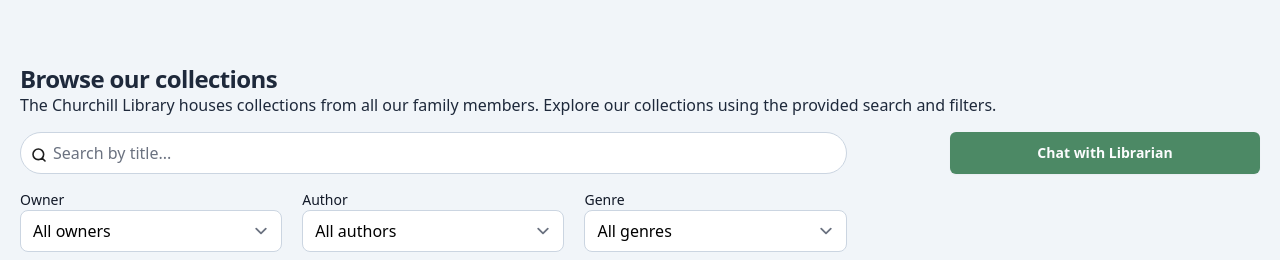
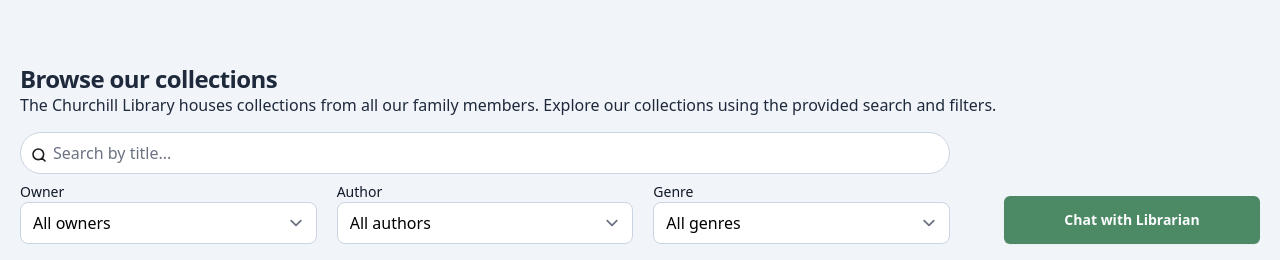
Before and after one commit to zachchurchill/churchill-library, a Rails app: page /collections in a window 1280 px wide. Shown: the part 112-372 px from the top of the page. Run offline with Rails 7, Linux system fonts and the light colour scheme; data that the repository does not hold is empty; style sheets or scripts are compiled from the project's sources; some libraries are stand-ins or nearby versions.

Commit message:
refactor collections UI to allow search and filters to work together and remove buttons from form

```diff
--- a/app/views/collections/show.html.erb
+++ b/app/views/collections/show.html.erb
@@ -4,22 +4,15 @@
     <h1 class="font-semibold text-2xl leading-tight tracking-tight text-slate-800">Browse our collections</h1>
     <p class="leading-snug text-slate-800">The Churchill Library houses collections from all our family members. Explore our collections using the provided search and filters.</p>
   </section>
-  <section id="search-and-filters" class="mt-4">
-    <div class="flex md:flex-row flex-col justify-between">
-    <%= form_with(url: collections_path, method: :get, class: "basis-full md:basis-2/3 relative") do |f| %>
+  <section id="search-and-filters" class="mt-4 flex flex-col md:flex-row justify-between gap-4">
+    <%= form_with(url: collections_path, method: :get, class: "basis-3/4 flex flex-col justify-between gap-2") do |f| %>
+      <div class="relative">
         <svg width="14" height="14" viewBox="0 0 14 14" fill="none" xmlns="http://www.w3.org/2000/svg" class="inline absolute mt-4 ml-3">
           <path d="M13 13L10.1 10.1M11.6667 6.33333C11.6667 9.27885 9.27885 11.6667 6.33333 11.6667C3.38781 11.6667 1 9.27885 1 6.33333C1 3.38781 3.38781 1 6.33333 1C9.27885 1 11.6667 3.38781 11.6667 6.33333Z" stroke="#1E1E1E" stroke-width="1.6" stroke-linecap="round" stroke-linejoin="round"/>
         </svg>
         <%= f.search_field :title, placeholder: "Search by title...", value: params[:title], class: "w-full pl-8 rounded-full border border-solid border-slate-300" %>
-    <% end %>
-      <% if logged_in? %>
-      <button class="basis-full md:basis-1/4 mt-2 md:mt-0 py-2 md:py-0 border border-solid rounded-md text-sm font-semibold text-slate-600 shadow-sm border-green-600 hover:border-green-800 cursor-pointer disabled:cursor-not-allowed disabled:opacity-75 disabled:hover:border-green-600" disabled>Chat with Librarian</button>
-      <% else %>
-      <button class="basis-full md:basis-1/4 mt-2 md:mt-0 py-2 md:py-0 rounded-md text-sm font-semibold text-white shadow-sm bg-green-800 hover:bg-green-700 cursor-pointer disabled:opacity-75 disabled:cursor-not-allowed disabled:hover:bg-green-800" disabled>Chat with Librarian</button>
-      <% end %>
       </div>
-    <div class="mt-4 flex flex-row justify-between">
-    <%= form_with(url: collections_path, method: :get, class: "basis-full md:basis-2/3 flex md:flex-row flex-col") do |f| %>
+      <div class="flex md:flex-row flex-col">
         <div class="w-full mr-0 md:mr-3 [&_select]:w-full [&_select]:rounded-lg [&_select]:border [&_select]:border-solid [&_select]:border-slate-300">
           <%= f.label :owner, class: "block text-xs md:text-sm font-medium leading-6 text-gray-900" %>
           <%= f.collection_select :owner, Collection.unique_owners, :to_s, :titleize, { include_blank: "All owners", selected: params[:owner] }, { onchange: "this.form.requestSubmit()" } %>
@@ -32,9 +25,16 @@
           <%= f.label :genre, class: "block text-xs md:text-sm font-medium leading-6 text-gray-900" %>
           <%= f.collection_select :genre, Genre.unique_genres, :to_s, :titleize, { include_blank: "All genres", selected: params[:genre] }, { onchange: "this.form.requestSubmit()" } %>
         </div>
+      </div>
+    <% end %>
+    <div class="basis-1/4 md:max-w-64 flex flex-row md:flex-col justify-end gap-2">
+      <% if logged_in? %>
+      <button class="basis-full py-2 md:py-0 border border-solid rounded-md text-sm font-semibold text-slate-600 shadow-sm border-green-600 hover:border-green-800 cursor-pointer disabled:cursor-not-allowed disabled:opacity-75 disabled:hover:border-green-600" disabled>Chat with Librarian</button>
+      <% else %>
+      <button class="basis-full md:basis-12 py-2 md:py-0 rounded-md text-sm font-semibold text-white shadow-sm bg-green-800 hover:bg-green-700 cursor-pointer disabled:opacity-75 disabled:cursor-not-allowed disabled:hover:bg-green-800" disabled>Chat with Librarian</button>
       <% end %>
       <% if logged_in? %>
-    <button class="basis-full md:basis-1/4 h-10 self-end p-1 rounded-md text-sm font-semibold text-white shadow-sm bg-green-800 hover:bg-green-700 cursor-pointer disabled:opacity-75 disabled:cursor-not-allowed disabled:hover:bg-green-800">Add Book</button>
+      <button class="basis-full h-10 p-1 rounded-md text-sm font-semibold text-white shadow-sm bg-green-800 hover:bg-green-700 cursor-pointer disabled:opacity-75 disabled:cursor-not-allowed disabled:hover:bg-green-800">Add Book</button>
       <% end %>
     </div>
   </section>
```
Lines whose indentation alone changed are shown as unchanged.
